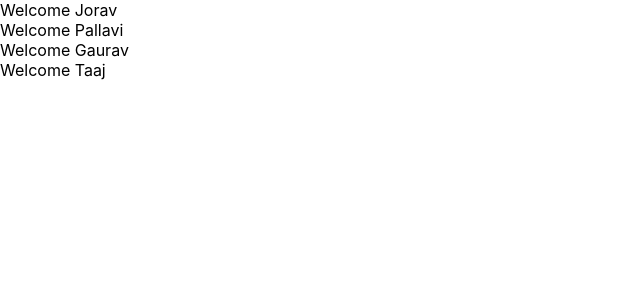
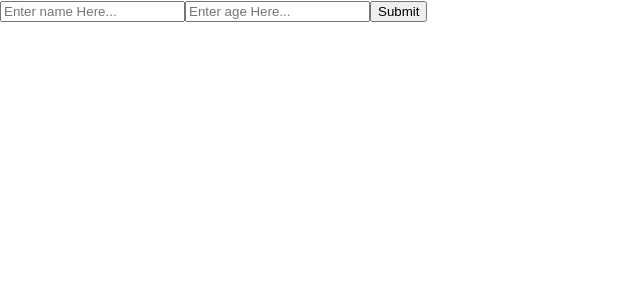
Before and after one commit to joravkumar/-impara-react, a React (Create React App) app: page / in a window 1280 px wide. Shown: the top 300 px of the page, without its empty margins (0-640 px from the left). Built offline with nearby package versions, Linux system fonts and the light colour scheme.

Commit message:
feat: form added

```diff
--- a/src/App.js
+++ b/src/App.js
@@ -5,11 +5,13 @@
   constructor() {
     super();
     this.state = {
-      users: ["Jorav", "Pallavi", "Gaurav", "Taaj"],
+      users: ["Jorav"],
     };
   }
   render() {
     const element = this.state.users.map((user) => <Welcome name={user} key={user} />);
-    return <div>{element}</div>;
+    if (this.state.users.length === 0) {
+      return <div>No user Found</div>
+    } else return <div>{element}</div>;
   }
 }
--- /dev/null
+++ b/src/Form.js
@@ -0,0 +1,56 @@
+import React, { Component } from "react";
+
+export default class Form extends Component {
+  constructor() {
+    super();
+    this.state = {
+      name: "",
+      age: "",
+    };
+  }
+
+  handleSubmit = (e) => {
+    e.preventDefault();
+    console.log(this.state.name, this.state.age);
+    this.clearFormFields();
+  };
+
+  clearFormFields = () => {
+    this.setState({
+      name: "",
+      age: "",
+    });
+  };
+
+  handleName = (e) => {
+    this.setState({
+      name: e.target.value,
+    });
+  };
+
+  handleAge = (e) => {
+    this.setState({
+      age: e.target.value,
+    });
+  };
+
+  render() {
+    return (
+      <form onSubmit={this.handleSubmit}>
+        <input
+          type="text"
+          placeholder="Enter name Here..."
+          value={this.state.name}
+          onChange={this.handleName}
+        />
+        <input
+          type="number"
+          placeholder="Enter age Here..."
+          value={this.state.age}
+          onChange={this.handleAge}
+        />
+        <button type="submit">Submit</button>
+      </form>
+    );
+  }
+}
--- a/src/index.js
+++ b/src/index.js
@@ -2,10 +2,10 @@
 import ReactDOM from "react-dom";
 import "./index.css";
 import reportWebVitals from "./reportWebVitals";
-import App from "./App";
+import Form from "./Form";
 
 
-ReactDOM.render(<App />, document.getElementById("root"));
+ReactDOM.render(<Form />, document.getElementById("root"));
 
 // If you want to start measuring performance in your app, pass a function
 // to log results (for example: reportWebVitals(console.log))
```
Also changed, not shown: src/sample.js (added, +22 -0 lines).
